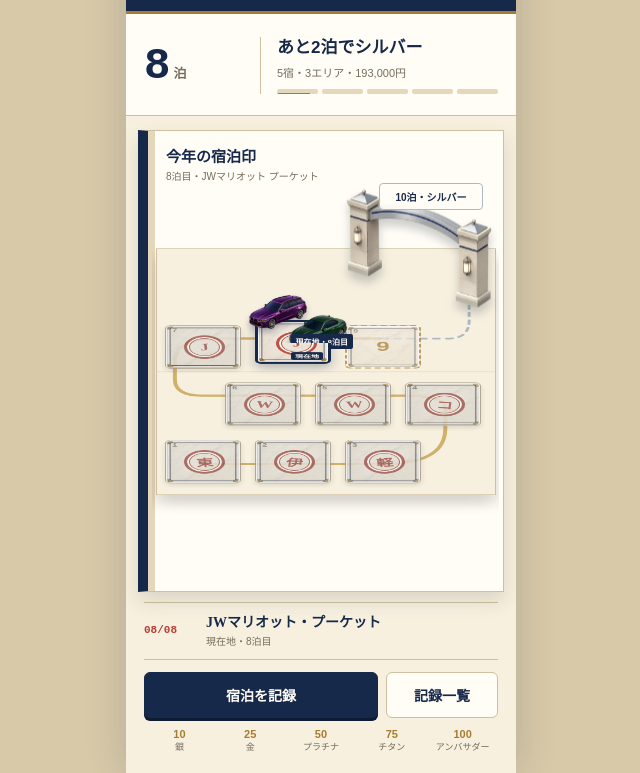
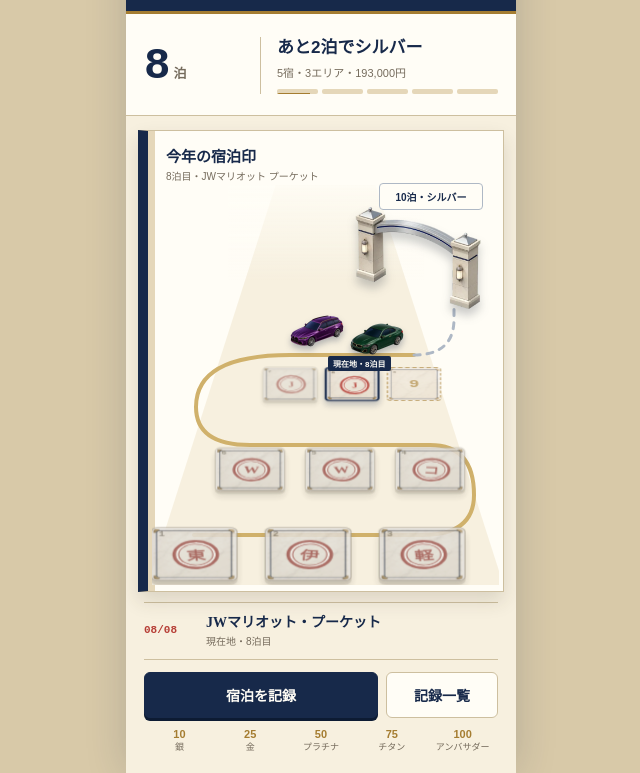
Before and after one commit to Kirin1009/Bonvoy, a plain HTML site: page design/mock-ledger-v6.html in a window 1280 px wide. Shown: the part 68-841 px from the top of the page, without its empty margins (319-959 px from the left). Drawn offline with Linux system fonts and the light colour scheme.

Commit message:
design: strengthen ledger depth perspective

```diff
--- a/design/mock-ledger-v6.html
+++ b/design/mock-ledger-v6.html
@@ -206,25 +206,33 @@
     .pop-plane {
       position: absolute;
       left: 50%;
-      bottom: 90px;
-      width: 340px;
-      height: 430px;
+      bottom: 0;
+      width: 356px;
+      height: 400px;
+      transform: translateX(-50%);
+      transform-style: preserve-3d;
+    }
+
+    .pop-plane::before {
+      position: absolute;
+      inset: 0;
+      z-index: 0;
+      content: "";
       background: var(--paper);
-      border: 1px solid var(--line);
-      box-shadow: 0 16px 18px rgba(57, 48, 35, 0.2);
-      transform: translateX(-50%) rotateX(55deg);
-      transform-origin: 50% 100%;
-      transform-style: preserve-3d;
+      clip-path: polygon(36% 0, 64% 0, 100% 100%, 0 100%);
+      filter: drop-shadow(0 12px 8px rgba(57, 48, 35, 0.22));
     }
 
     .pop-plane::after {
       position: absolute;
-      top: 50%;
-      right: 0;
-      left: 0;
-      height: 1px;
+      top: 0;
+      right: 80px;
+      left: 80px;
+      z-index: 3;
+      height: 96px;
       content: "";
-      background: #d9ccb0;
+      background: linear-gradient(to bottom, rgba(255, 253, 246, 0.88), rgba(255, 253, 246, 0));
+      pointer-events: none;
     }
 
     .route-line {
@@ -252,6 +260,7 @@
     }
 
     .tile {
+      --depth-scale: 1;
       position: absolute;
       z-index: 2;
       width: 76px;
@@ -262,9 +271,9 @@
       background: var(--paper-light) url("../assets/vertical-slice/tile-cream-marble.webp") center / cover;
       border: 1px solid #aa9f89;
       border-radius: 6px;
-      box-shadow: 0 4px 6px rgba(63, 53, 38, 0.14);
-      transform: translateZ(3px);
-      transform-style: preserve-3d;
+      box-shadow: 0 5px 0 rgba(93, 81, 62, 0.2), 0 9px 10px rgba(63, 53, 38, 0.16);
+      transform: scale(var(--depth-scale)) scaleY(0.62);
+      transform-origin: 50% 100%;
     }
 
     .tile:focus-visible {
@@ -312,7 +321,6 @@
       z-index: 4;
       border: 3px solid var(--navy);
       box-shadow: 0 8px 14px rgba(23, 41, 74, 0.28);
-      transform: translateZ(9px);
     }
 
     .current::after {
@@ -320,7 +328,7 @@
       right: 5px;
       bottom: 4px;
       padding: 1px 4px;
-      content: "現在地";
+      content: none;
       color: var(--paper-light);
       background: var(--navy);
       border-radius: 2px;
@@ -344,47 +352,57 @@
       font-weight: 800;
     }
 
-    .t1 { left: 8px; bottom: 15px; }
-    .t2 { left: 98px; bottom: 15px; }
-    .t3 { left: 188px; bottom: 15px; }
-    .t4 { left: 248px; bottom: 115px; }
-    .t5 { left: 158px; bottom: 115px; }
-    .t6 { left: 68px; bottom: 115px; }
-    .t7 { left: 8px; bottom: 215px; }
-    .t8 { left: 98px; bottom: 215px; }
-    .t9 { left: 188px; bottom: 215px; }
+    .t1,
+    .t2,
+    .t3 { --depth-scale: 1.14; bottom: 4px; }
+
+    .t4,
+    .t5,
+    .t6 { --depth-scale: 0.92; bottom: 94px; }
+
+    .t7,
+    .t8,
+    .t9 { --depth-scale: 0.72; bottom: 184px; }
+
+    .t1 { left: 8px; }
+    .t2 { left: 122px; }
+    .t3 { left: 236px; }
+    .t4 { left: 244px; }
+    .t5 { left: 154px; }
+    .t6 { left: 64px; }
+    .t7 { left: 104px; opacity: 0.66; }
+    .t8 { left: 166px; }
+    .t9 { left: 228px; opacity: 0.62; }
 
     .stand {
       position: absolute;
       z-index: 7;
-      transform: rotateX(-55deg) translateZ(10px);
-      transform-origin: 50% 100%;
       transform-style: preserve-3d;
     }
 
     .cars {
-      left: 86px;
-      bottom: 257px;
-      width: 110px;
-      height: 65px;
+      top: 114px;
+      left: 137px;
+      width: 124px;
+      height: 72px;
       pointer-events: none;
     }
 
     .car {
       position: absolute;
-      width: 70px;
-      height: 70px;
+      width: 64px;
+      height: 64px;
       object-fit: contain;
       filter: drop-shadow(0 4px 3px rgba(23, 41, 74, 0.3));
     }
 
-    .car-shun { top: -5px; left: 0; }
-    .car-sayano { top: 15px; left: 40px; }
+    .car-shun { top: 0; left: 0; }
+    .car-sayano { top: 8px; left: 60px; }
 
     .cars::after {
       position: absolute;
-      right: 0;
-      bottom: -2px;
+      right: 18px;
+      bottom: 0;
       padding: 2px 5px;
       content: "現在地・8泊目";
       color: var(--paper-light);
@@ -405,10 +423,10 @@
     }
 
     .gate-stand {
-      right: -6px;
-      bottom: 286px;
-      width: 164px;
-      height: 164px;
+      top: 2px;
+      right: 15px;
+      width: 142px;
+      height: 142px;
     }
 
     .goal-tag {
@@ -582,9 +600,9 @@
 
       <div class="route">
         <div class="pop-plane">
-          <svg class="route-line" viewBox="0 0 340 430" aria-hidden="true">
-            <path d="M46 377 H226 Q290 377 290 315 V278 Q290 257 248 257 H46 Q18 257 18 229 V197 Q18 157 60 157 H226" />
-            <path class="future" d="M226 157 H292 Q314 157 314 126 V76" />
+          <svg class="route-line" viewBox="0 0 356 400" aria-hidden="true">
+            <path d="M46 350 H274 Q326 350 326 310 Q326 260 282 260 H102 Q48 260 48 222 Q48 170 142 170 H266" />
+            <path class="future" d="M266 170 Q306 170 306 134 V86" />
           </svg>
 
         <button class="tile past t1" data-date="01/14" data-hotel="東京マリオットホテル" data-meta="1泊・今年最初の宿泊" aria-label="1泊目 東京マリオットホテル">
```
